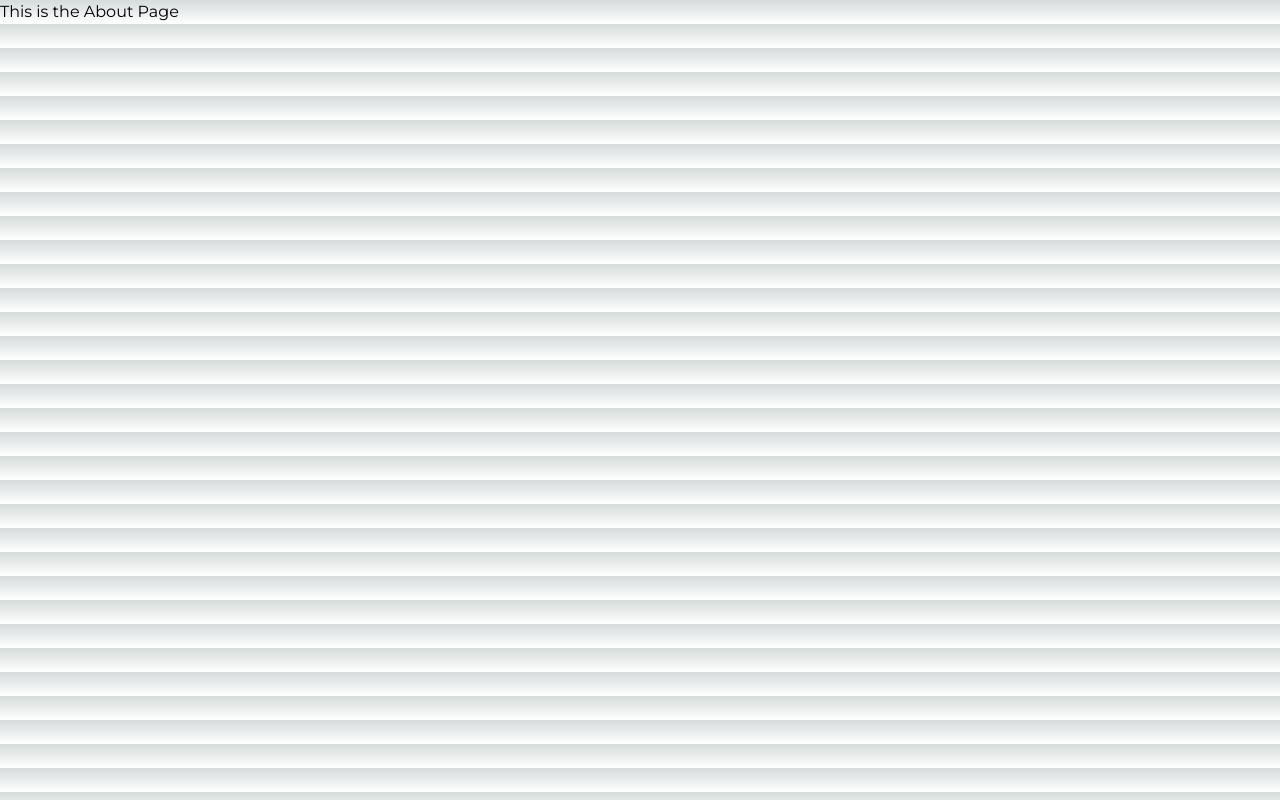
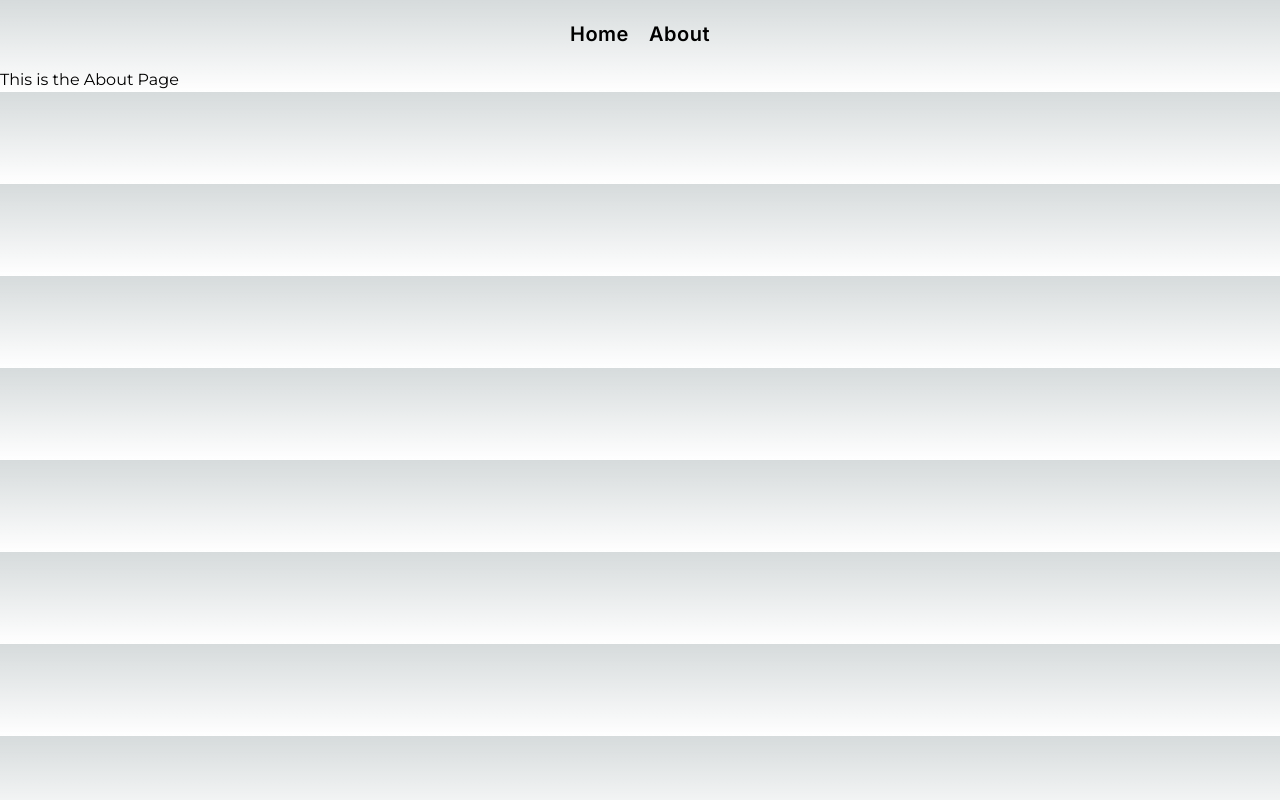
Before and after one commit to dissgod99/NextJS-SimpleApp, a Next.js app in the folder nextjs-experiment/: page /about in a window 1280 px wide. Built offline with nearby package versions, Linux system fonts and the light colour scheme.

Commit message:
Add Navbar for the whole app

```diff
--- a/nextjs-experiment/app/layout.js
+++ b/nextjs-experiment/app/layout.js
@@ -1,11 +1,12 @@
 import './globals.css'
 import { Inter } from 'next/font/google'
+import Navbar from './navbar'
 
 const inter = Inter({ subsets: ['latin'] })
 
 export const metadata = {
-  title: 'Create Next App',
-  description: 'Generated by create next app',
+  title: 'CinePulse',
+  description: 'Next js app for the latest movies',
 }
 
 export default function RootLayout({ children }) {
@@ -14,7 +15,7 @@ export default function RootLayout({ children }) {
 
 
       <body className={`${inter.className}`}>
-
+        <Navbar />
         {children}</body>
     </html>
   )
--- /dev/null
+++ b/nextjs-experiment/app/navbar.js
@@ -0,0 +1,17 @@
+import React from 'react'
+import Link from 'next/link';
+
+const Navbar = () => {
+  return (
+    <div className='flex justify-center w-full md:w-auto py-5 space-x-5'>
+        <div className='tracking-wide text-xl font-semibold'>
+            <Link href="/">Home</Link>
+        </div>
+        <div className='tracking-wide text-xl font-semibold'>
+            <Link href="/about">About</Link>
+        </div>
+    </div>
+  )
+}
+
+export default Navbar
```
Also changed, not shown: nextjs-experiment/app/[movie]/page.js (line endings or trailing spaces).
